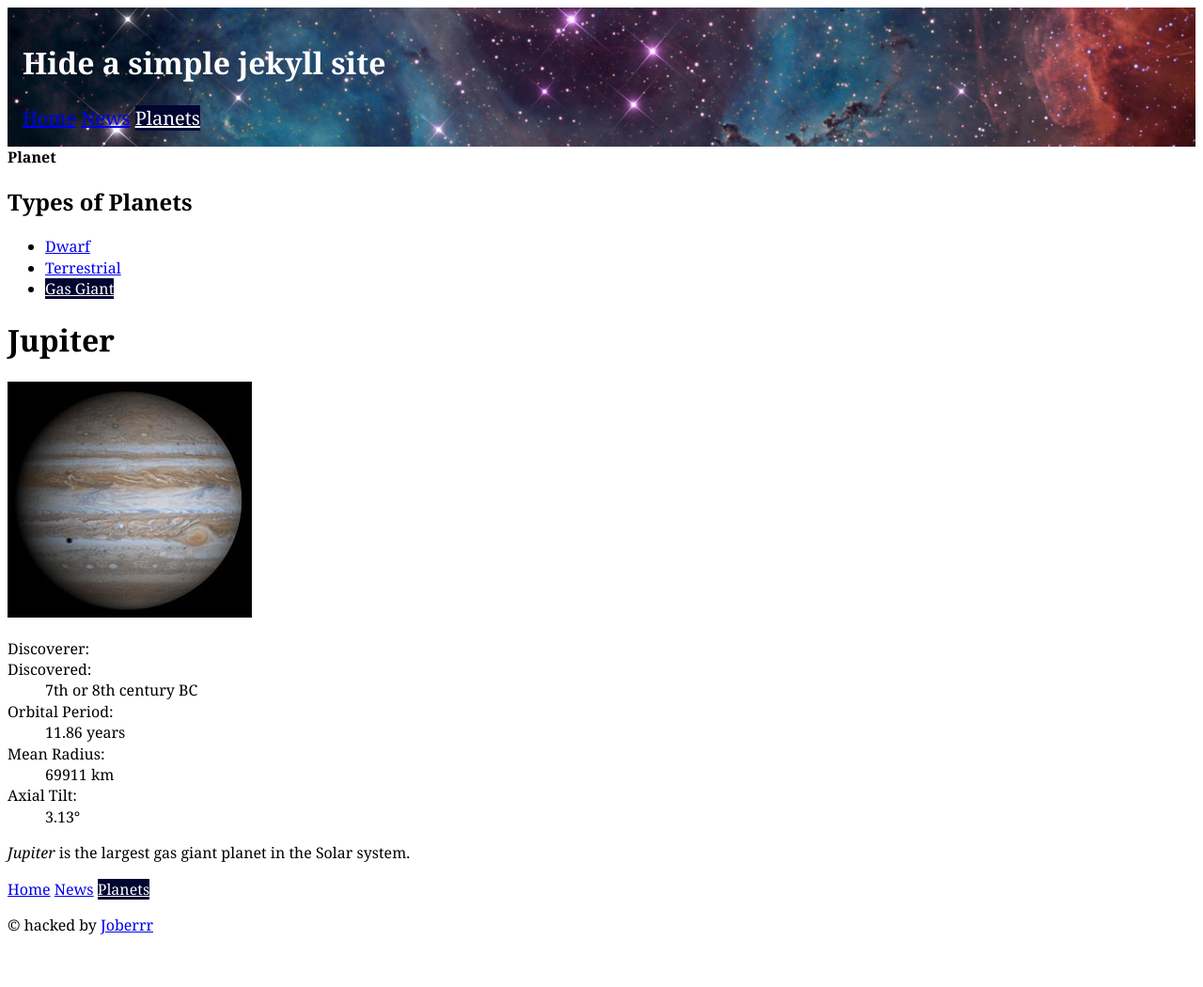
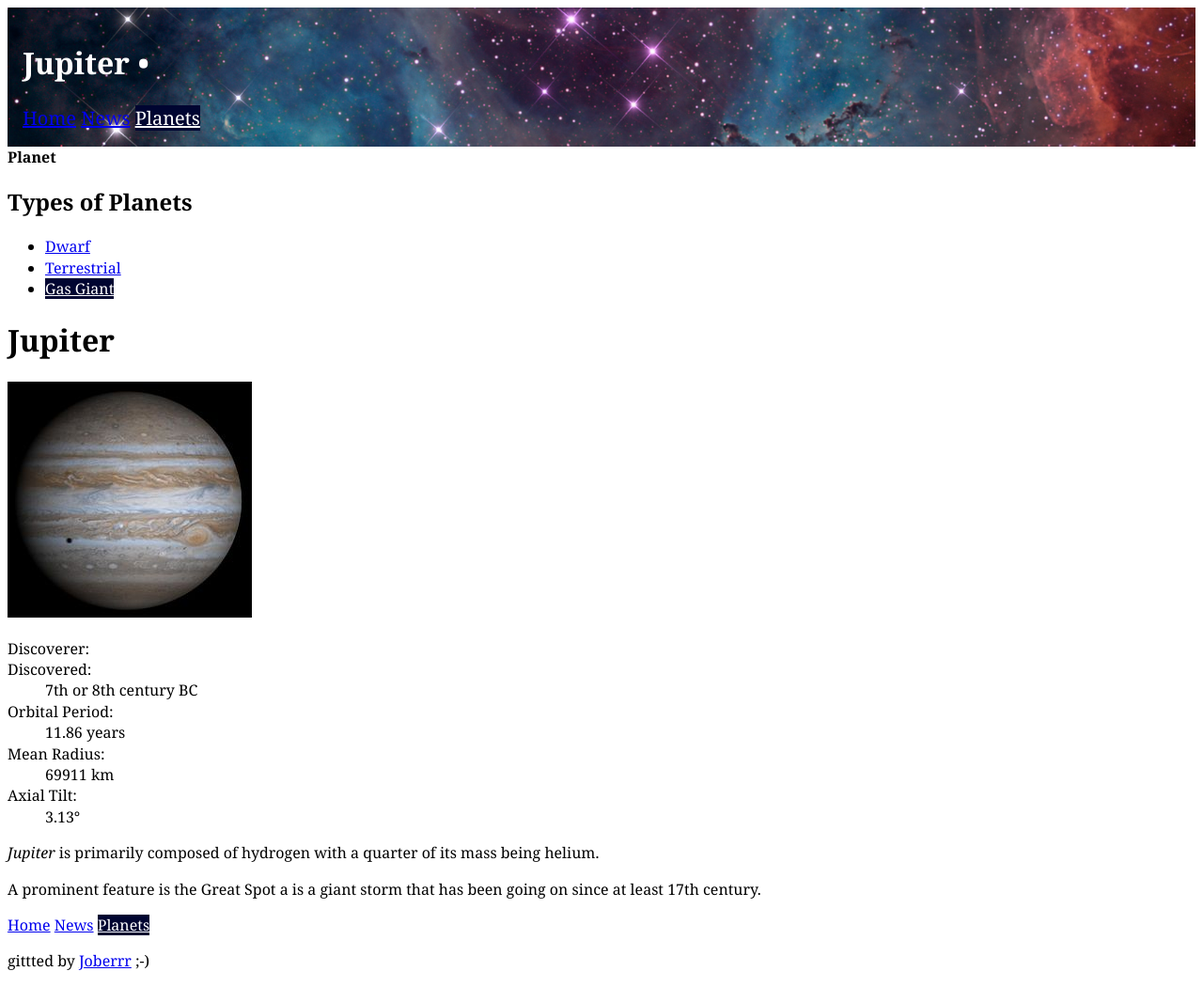
Before and after one commit to Joberrr/hide, a Jekyll site: the page built from planets/gas-giant/jupiter.md, in a window 1280 px wide. Shown: the whole page at 94% size. Built offline with Jekyll 4.4.1, drawn with Linux system fonts in a browser that asks for light colours; Markdown is read by kramdown in place of the engine named in the settings; before the commit the page ends 1011 px from its top, so only the background shows below that.

Commit message:
New headers and planet details

```diff
--- a/_layouts/default.html
+++ b/_layouts/default.html
@@ -3,7 +3,7 @@
 	<head>
 		<meta charset="utf-8">
 
-		<title>Hide</title>
+		<title>{% if page.title Hide %}{{page.title}} • {% endif %}</title>
 		<meta name="description" content="">
 		<meta name="author" content="Jobe Roberts">
 
@@ -12,19 +12,19 @@
 		<!-- Replace favicon.ico & apple-touch-icon.png in the root of your domain and delete these references -->
 		<link rel="shortcut icon" href="/favicon.ico">
 		<link rel="apple-touch-icon" href="/apple-touch-icon.png">
-		<link href="{{site.baseurl}}/css/common.css" rel="stylesheet">
+		<link href="{{site.baseurl}}/css/main.css" rel="stylesheet">
 	</head>
 
 	<body>
-		<header class="masthead">
-			<h1>Hide a simple jekyll site</h1>
+		<header class="masthead {{page.mastheadClass}}">
+			<h1>{% if page.title Hide %}{{page.title}} • {% endif %}</h1>
 			{% include nav.html navclass='nav-top' %}
 		</header>
 	{{content}}
 	<footer>
 			{% include nav.html navclass='nav-bottom' %}
 				<p>
-					&copy; hacked by <a href="http://www.twitter.com/joberrr">Joberrr</a>
+					gittted by <a href="http://www.twitter.com/joberrr">Joberrr</a> ;-)
 				</p>
 	</footer>
 	</body>
--- a/css/common.css
+++ /dev/null
@@ -1,34 +0,0 @@
-html {
-	margin: 0;
-	padding: 0;
-
-	font: normal 100%/1.4 Georgia, serif;
-}
-
-.masthead {
-	padding: 1em;
-	background: #000531 url("../images/rosette-nebula.jpg") no-repeat center;
-	background-size: cover;
-	color: #fff;
-
-}
-
-.current {
-	background-color: #000531;
-	color: #fff;
-}
-
-.nav {
-	margin: 0;
-	padding: 0;
-
-	list-style-type: none;
-}
-
-.nav > li {
-	display: inline-block;
-}
-
-.nav-top {
-	font-size: 1.25rem;
-}
--- /dev/null
+++ b/css/main.css
@@ -0,0 +1,6 @@
+---
+---
+
+{% include css/common.css %}
+{% include css/masthead.css %}
+{% include css/nav.css %}
--- a/planets/gas-giant/jupiter.md
+++ b/planets/gas-giant/jupiter.md
@@ -12,4 +12,6 @@ image: jupiter.jpg
 source: http://en.wikipedia.org/wiki/Jupiter
 ---
 
-*Jupiter* is the largest gas giant planet in the Solar system.
+*Jupiter* is primarily composed of hydrogen with a quarter of its mass being helium.
+
+A prominent feature is the Great Spot a is a giant storm that has been going on since at least 17th century.
--- a/planets/index.html
+++ b/planets/index.html
@@ -1,5 +1,6 @@
 ---
 layout: planets
+mastheadClass: masthead-planets
 ---
 
 <h1>Planets</h1>
```
Also changed, not shown: _includes/css/common.css (added, +8 -0 lines), _includes/css/masthead.css (added, +15 -0 lines), _includes/css/nav.css (added, +20 -0 lines), planets/gas-giant/neptune.md (+3 -1 lines), planets/gas-giant/saturn.md (+2 -0 lines), images/blue-nebula.jpg (added).
